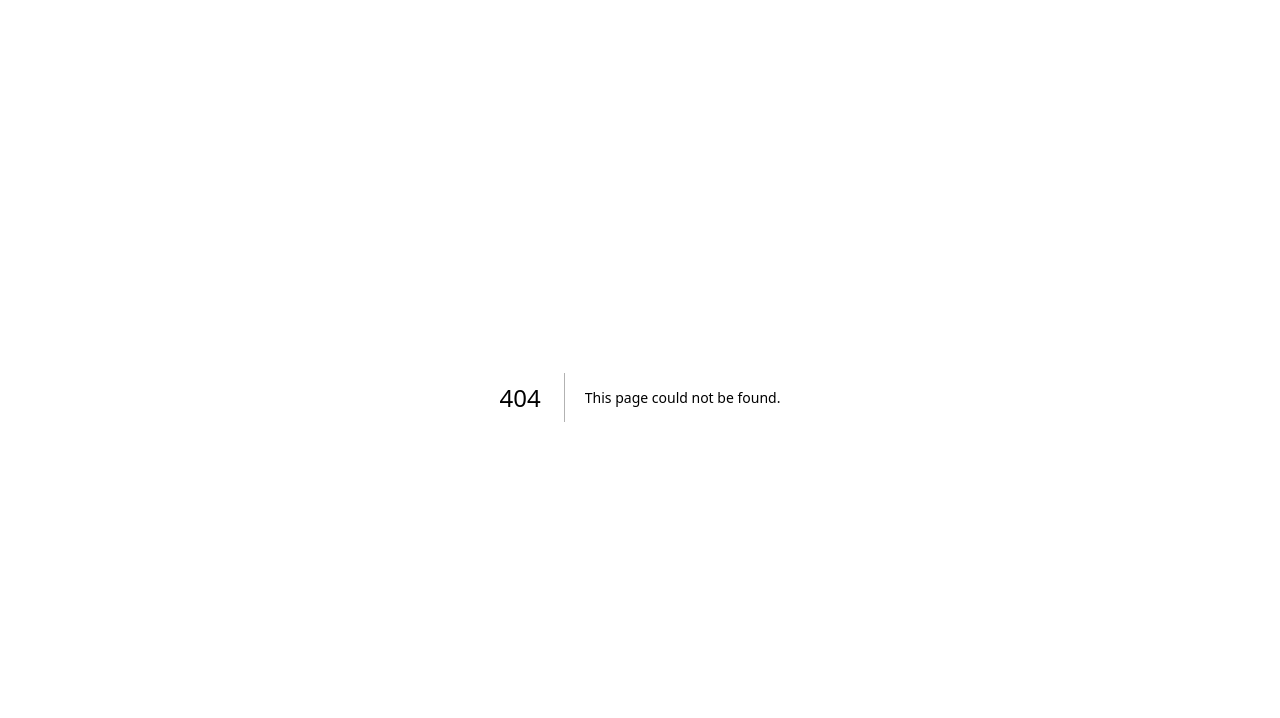
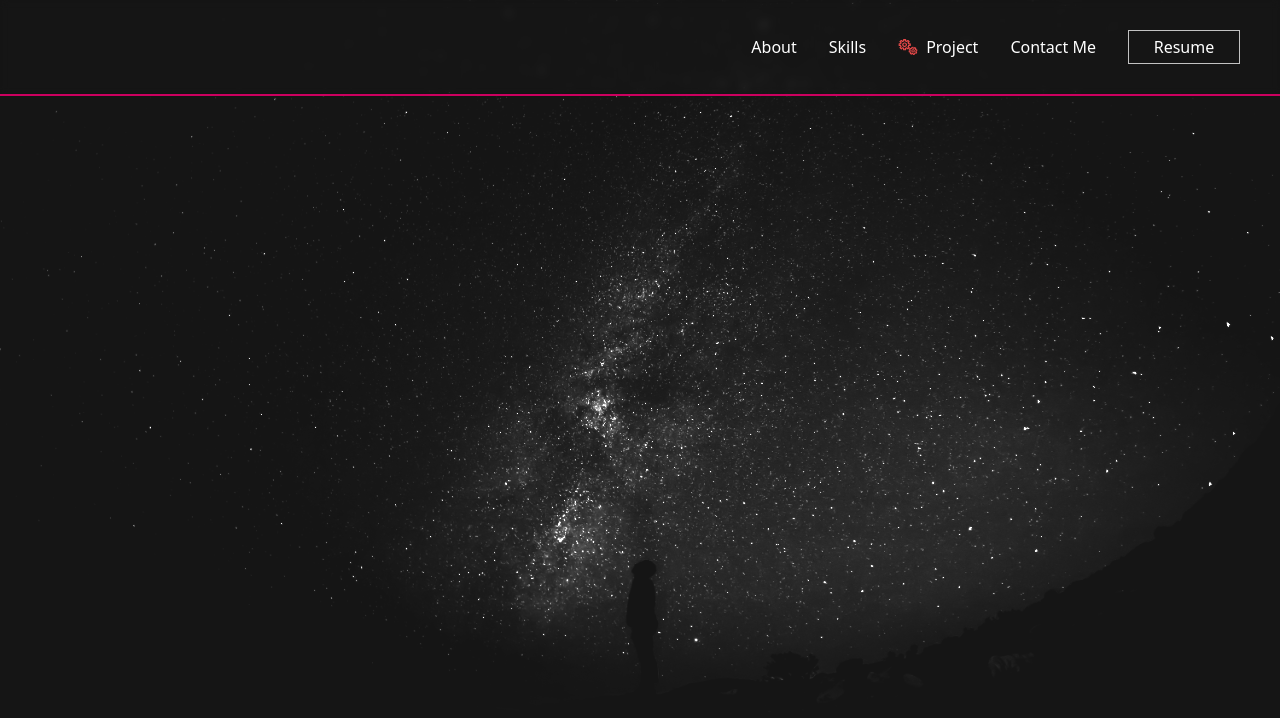
Before and after one commit to RrLSn/PortFolio, a Next.js app: page /PortFolio in a window 1280 px wide. Before the commit this address had no page. Shown: the top 718 px of the page. Built offline with nearby package versions, Linux system fonts and the light colour scheme.

Commit message:
PortFolio

```diff
--- a/src/Components/Intro.jsx
+++ b/src/Components/Intro.jsx
@@ -1,16 +1,16 @@
 import React, { useState } from 'react'
 import styles from '../styles/Intro.module.css'
 import Socialmedia from './Socialmedia'
+import Link from 'next/link'
 
 const Intro = () => {
-  const [view, setView] = useState(false)
   return (
     <div className={styles.mainWrapper}>
         <div className={styles.introText}>
           <p>HELLO TO YOU.</p>
           <h1>I&apos;m AFOLABI SODIQ.</h1>
           <h4>FRONTEND-DEVELOPER</h4>
-          <button>View PortFolio</button>
+          <Link href="/PortFolio"><button>View PortFolio</button></Link>
         </div>
 
         <div className={styles.introIcon}>
@@ -19,6 +19,7 @@ const Intro = () => {
               <Socialmedia socialIcon="/Svg/whatsapp.svg" link="" />
               <Socialmedia socialIcon="/Svg/gmail.svg" link="" />
               <Socialmedia socialIcon="/Svg/twitter.svg" link="https://twitter.com/Afolabi_Sq" />
+              <Socialmedia socialIcon="/Svg/github.svg" link="https://github.com/RrLSn?tab=repositories" />
             </div>
         </div>
     </div>
--- a/src/Components/NavBar.jsx
+++ b/src/Components/NavBar.jsx
@@ -1,11 +1,19 @@
 import React, { useState } from 'react'
 import styles from "../styles/NavBar.module.css"
+import Image from 'next/image'
 
 const NavBar = () => {
 
   return (
-    <nav>
-        Hello
+    <nav className={styles.wrapper}>
+      <div></div>
+      <div className={styles.navText}>
+        <a href="">About</a>
+        <a href="">Skills</a>
+        <a href="" className='flex gap-2'><Image src={'/Svg/settingsIcon.svg'} width={20} height={20} />Project</a>
+        <a href="">Contact Me</a>
+        <button>Resume</button>
+      </div>
     </nav>
   )
 }
--- /dev/null
+++ b/src/pages/PortFolio/index.js
@@ -0,0 +1,15 @@
+import NavBar from '@/Components/NavBar'
+import React from 'react'
+import styles from '../../styles/PortFolio.module.css'
+
+const index = () => {
+  return (
+    <div className={styles.wrapper}>
+        <main className={styles.main}>
+            <NavBar />
+        </main>
+    </div>
+  )
+}
+
+export default index
--- a/src/pages/index.js
+++ b/src/pages/index.js
@@ -1,5 +1,6 @@
 import styles from "../styles/Home.module.css"
 import Intro from "@/Components/Intro";
+
 
 export default function Home() {
   return (
--- a/src/styles/Intro.module.css
+++ b/src/styles/Intro.module.css
@@ -43,7 +43,7 @@
 }
 
 .icons{
-    @apply flex flex-col w-[20px] h-[40rem] gap-6 mt-[17rem]
+    @apply flex flex-col w-[20px] h-[40rem] gap-6 mt-[14rem]
 }
 
 .icons::before{
@@ -70,7 +70,7 @@
 }
 
 .social:hover{
-    transform: rotateY(180deg);
+    transform: rotateX(180deg);
 }
 
 @keyframes button {
--- /dev/null
+++ b/src/styles/NavBar.module.css
@@ -0,0 +1,19 @@
+.wrapper{
+    @apply w-screen h-[6rem] border-b-2 border-[#cc005f] backdrop-blur-sm fixed flex justify-between items-center px-10
+}
+
+.navText{
+    @apply flex text-white gap-8 items-center
+}
+
+.navText a:hover{
+    @apply text-[#cc005f]
+}
+
+.navText button{
+    @apply w-[7rem] border border-[#c2c2c2] py-[4px]
+}
+
+.navText button:hover{
+    @apply border-[#cc005f] text-[#cc005f]
+}
--- /dev/null
+++ b/src/styles/PortFolio.module.css
@@ -0,0 +1,14 @@
+.wrapper{
+    min-height: 100vh;
+    width: 100vw;
+}
+
+.main{
+    width: 100vw;
+    height: 100vh;
+    background-image: url("/Media/intro-bg.jpg");
+    background-repeat: no-repeat;
+    background-size: 100% 100%;
+    background-color: #151515;
+    background-blend-mode:color-dodge;
+}
```
